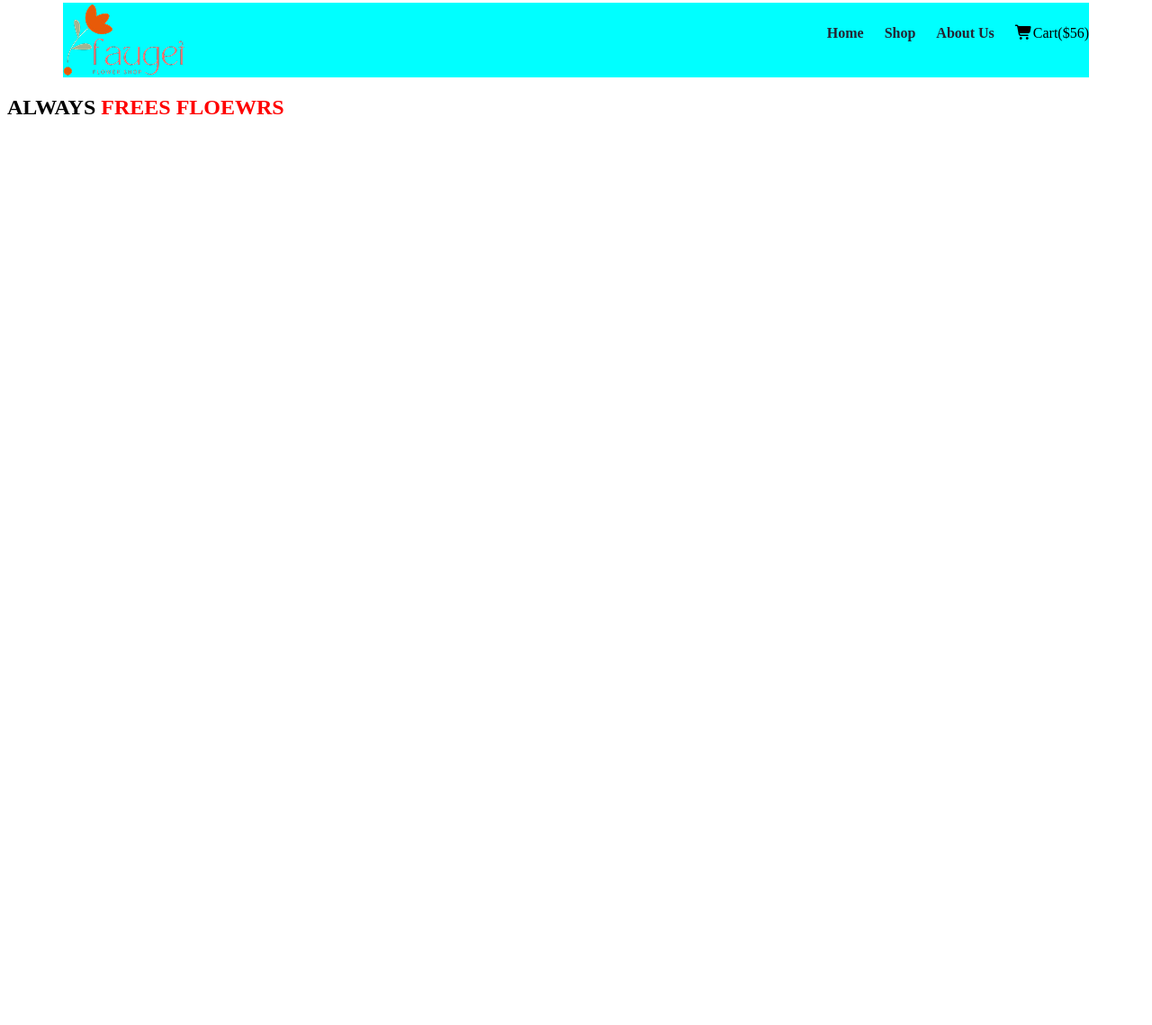
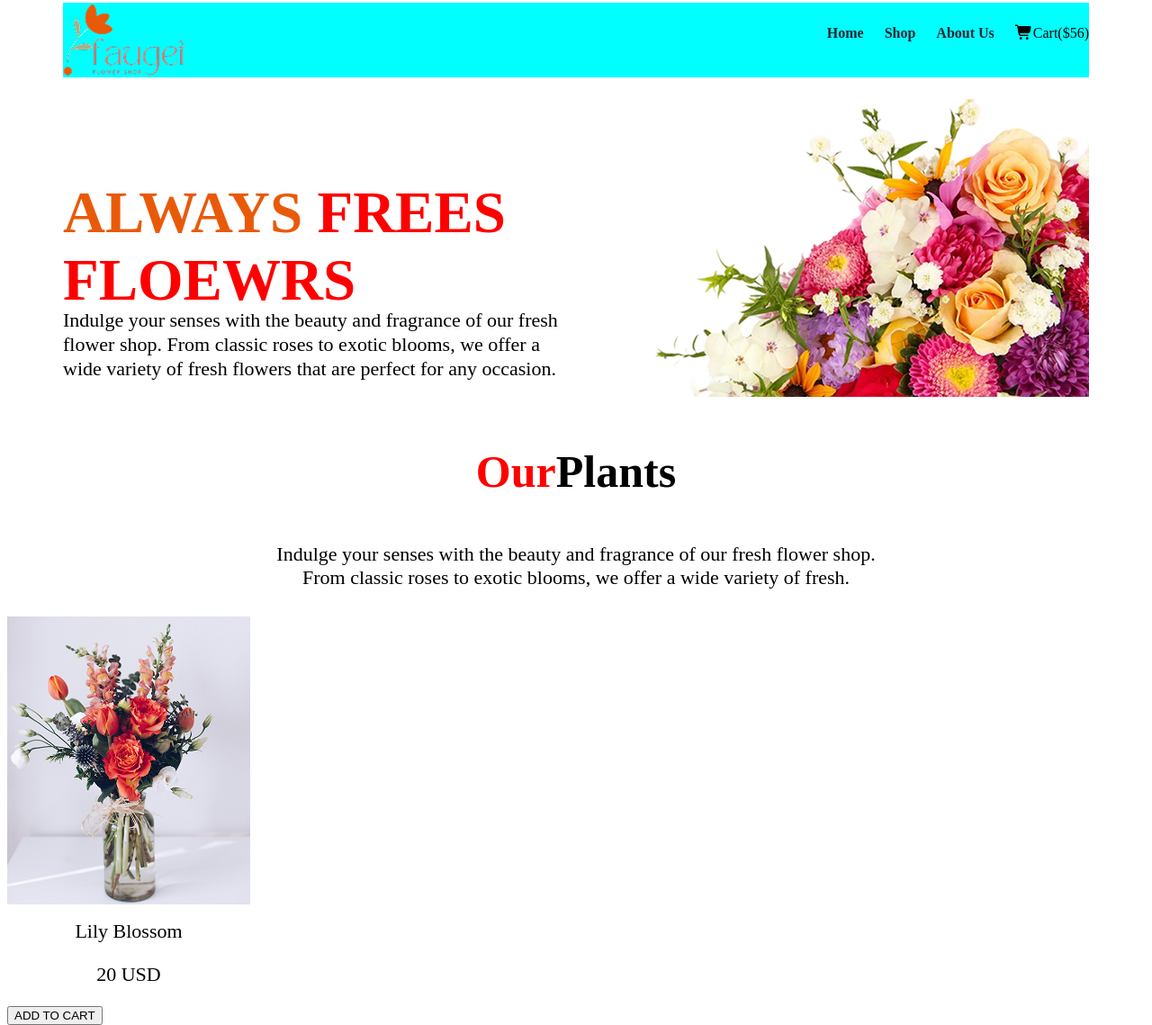
Before and after one commit to Asaaduzzaman/phassignment20, a plain HTML site: page index.html in a window 1280 px wide. Shown: the part 5-1144 px from the top of the page at 90% size. Before the commit the page ends 800 px from the top, so only its background shows below. Drawn offline with Linux system fonts and the light colour scheme.

Commit message:
our plants area almost cover

```diff
--- a/assignment.css
+++ b/assignment.css
@@ -48,3 +48,61 @@
     letter-spacing: 0%;
     color:rgb(37, 36, 50);
 }
+.bannersection{
+    display: flex;
+    justify-content: space-between;
+    gap: 10px;
+    justify-content: center;
+    align-items: flex-end;
+
+
+}
+/* Always frees */
+.bannersection h2{
+    width: 517px;
+    height: 89px;
+    font-size: 65px;
+    font-weight: 700;
+    color: rgb(233, 90, 8);
+
+}
+.bannersection p{
+    font-size: 22px;
+    font-weight: 400;
+    line-height: 27px;
+}
+.bannerimage{
+    width: 570px;
+    height: 355px;
+}
+.plantspart1 h3{
+    text-align: center;
+    font-weight: 700;
+    font-size: 50px;
+    row-heigh:1px;
+}
+.plantspart1 p {
+    font: normal;
+    text-align: center;
+    font-weight: 400;
+    font-size: 22px;
+
+}
+.redcolor{
+    color: red;
+}
+.button1{
+    width: 270px;
+    height: 322px;
+    align-self: stretch;
+    margin: 30px 0px;}
+    .button1 p{
+        font-weight: 500;
+        font-size:22px;
+        text-align: center;
+        margin-top: 10px;
+
+
+
+
+    }
--- a/index.html
+++ b/index.html
@@ -24,15 +24,30 @@
 
     </nav>
     <!-- banner section -->
-     <section>
+     <section class="bannersection container ">
         <div>
-            <h2>ALWAYS <SPan style="color: red ;">FREES FLOEWRS</SPan></h2>
-            <p></p>
+            <h2 always>ALWAYS <SPan style="color: red ;">FREES FLOEWRS</SPan></h2>
+            <p>Indulge your senses with the beauty and fragrance of our fresh flower shop. From classic roses to exotic blooms, we offer a wide variety of fresh flowers that are perfect for any occasion. </p>
         </div>
-        <div>
-
+        <div bannerimage>
+          <img src="./assets/hero-flower.png" alt="">
         </div>
      </section>
+     <!-- our plant section -->
+      <section container>
+        <div class="plantspart1">
+         <h3><span class="redcolor">Our</span>Plants</h3>
+         <p>Indulge your senses with the beauty and fragrance of our fresh flower shop.<br/> From classic roses to exotic blooms, we offer a wide variety of fresh.</p>
+        </div>
+        <div class="button1">
+            <img src="./assets/sample-flower-image.png" alt="">
+            <p>Lily Blossom</p>
+            <p>20 USD</p>
+            <button>ADD TO CART</button>
+        </div>
+
+      </section>
+
     </main>
 
 
```
